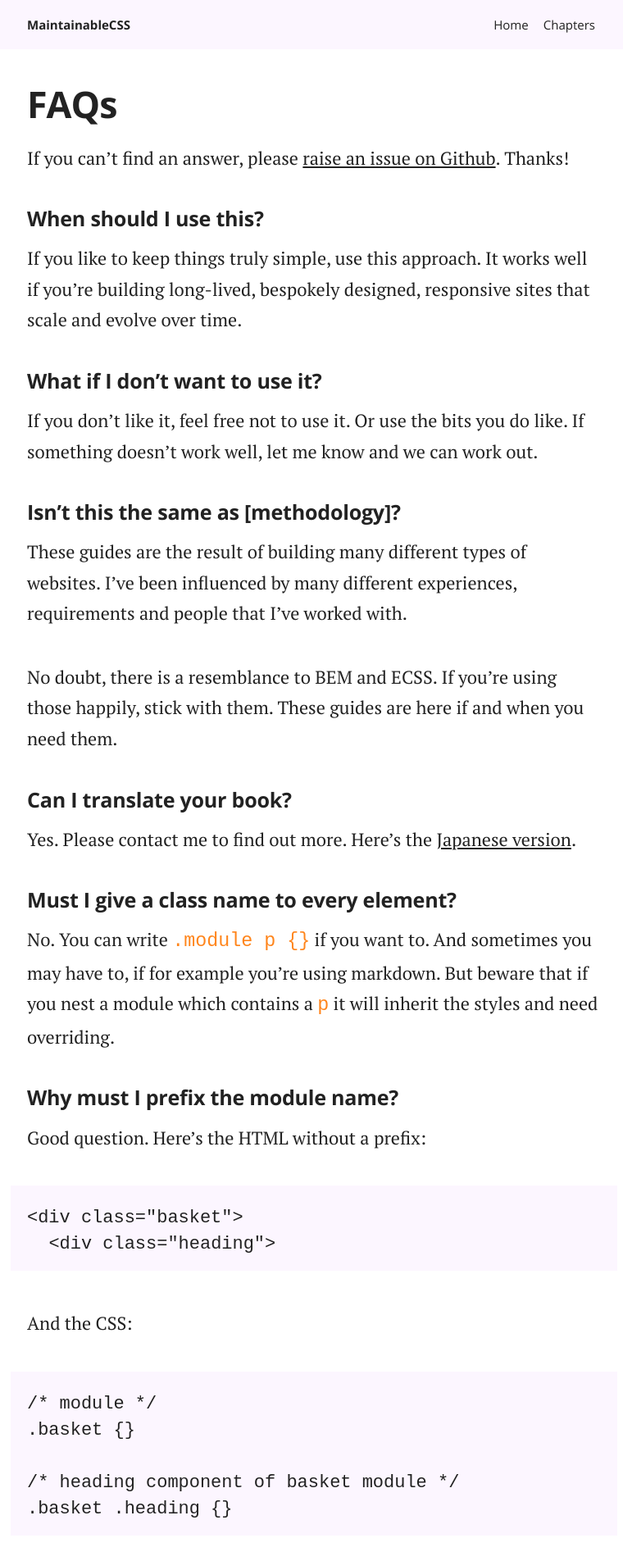
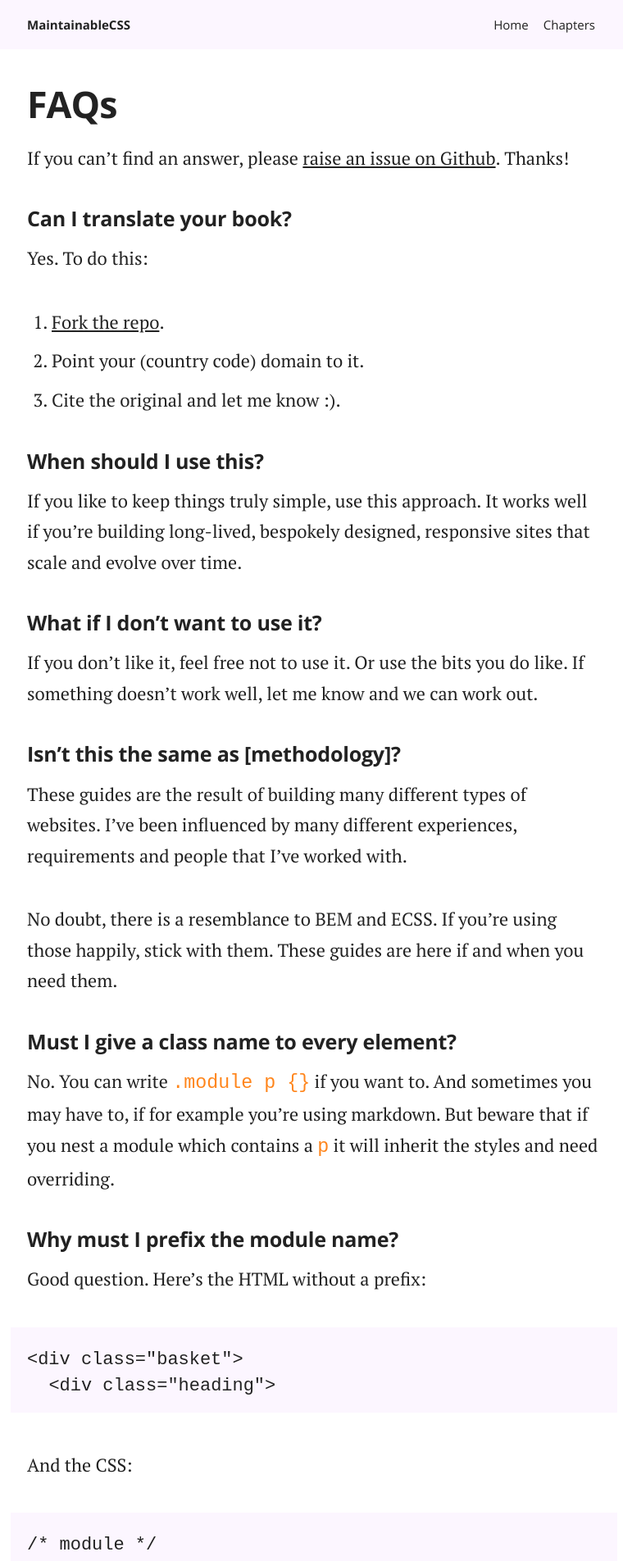
Before and after one commit to adamsilver/maintainablecss.com-jekyll, a Jekyll site: the page built from _chapters/12-faqs.md, in a window 1280 px wide. Shown: the top 1904 px of the page at 82% size, without its empty margins (257-1017 px from the left). Built offline with Jekyll 4.4.1, drawn with Linux system fonts in a browser that asks for light colours.

Commit message:
Updated faq and styling

```diff
--- a/_chapters/12-faqs.md
+++ b/_chapters/12-faqs.md
@@ -7,6 +7,14 @@ description: Your questions about MaintainableCSS are answered here.
 ---
 
 If you can't find an answer, please [raise an issue on Github](https://github.com/adamsilver/maintainablecss.com/issues/new). Thanks!
+
+## Can I translate your book?
+
+Yes. To do this:
+
+1. [Fork the repo](https://github.com/adamsilver/maintainablecss.com/).
+2. Point your (country code) domain to it.
+3. Cite the original and let me know :).
 
 ## When should I use this?
 
@@ -21,10 +29,6 @@ If you don't like it, feel free not to use it. Or use the bits you do like. If s
 These guides are the result of building many different types of websites. I've been influenced by many different experiences, requirements and people that I've worked with.
 
 No doubt, there is a resemblance to BEM and ECSS. If you're using those happily, stick with them. These guides are here if and when you need them.
-
-## Can I translate your book?
-
-Yes. Please contact me to find out more. Here's the [Japanese version](http://coliss.com/articles/build-websites/operation/css/maintainable-css-by-adam.html).
 
 ## Must I give a class name to every element?
 
--- a/assets/css/main.css
+++ b/assets/css/main.css
@@ -403,20 +403,16 @@ a.chapterNavigation-next:active {
 * Hero
 **********************************************************/
 
-.hero {
-
-}
-
 .hero-inner {
 	padding-left: 20px;
 	padding-right: 20px;
-	padding-top: 15px;
+	padding-top: 30px;
 	padding-bottom: 50px;
 }
 
 @media(min-width: 37.5em) {
 	.hero-inner {
-		padding: 40px 60px 90px;
+		padding: 55px 60px 90px;
 	}
 }
 
```
